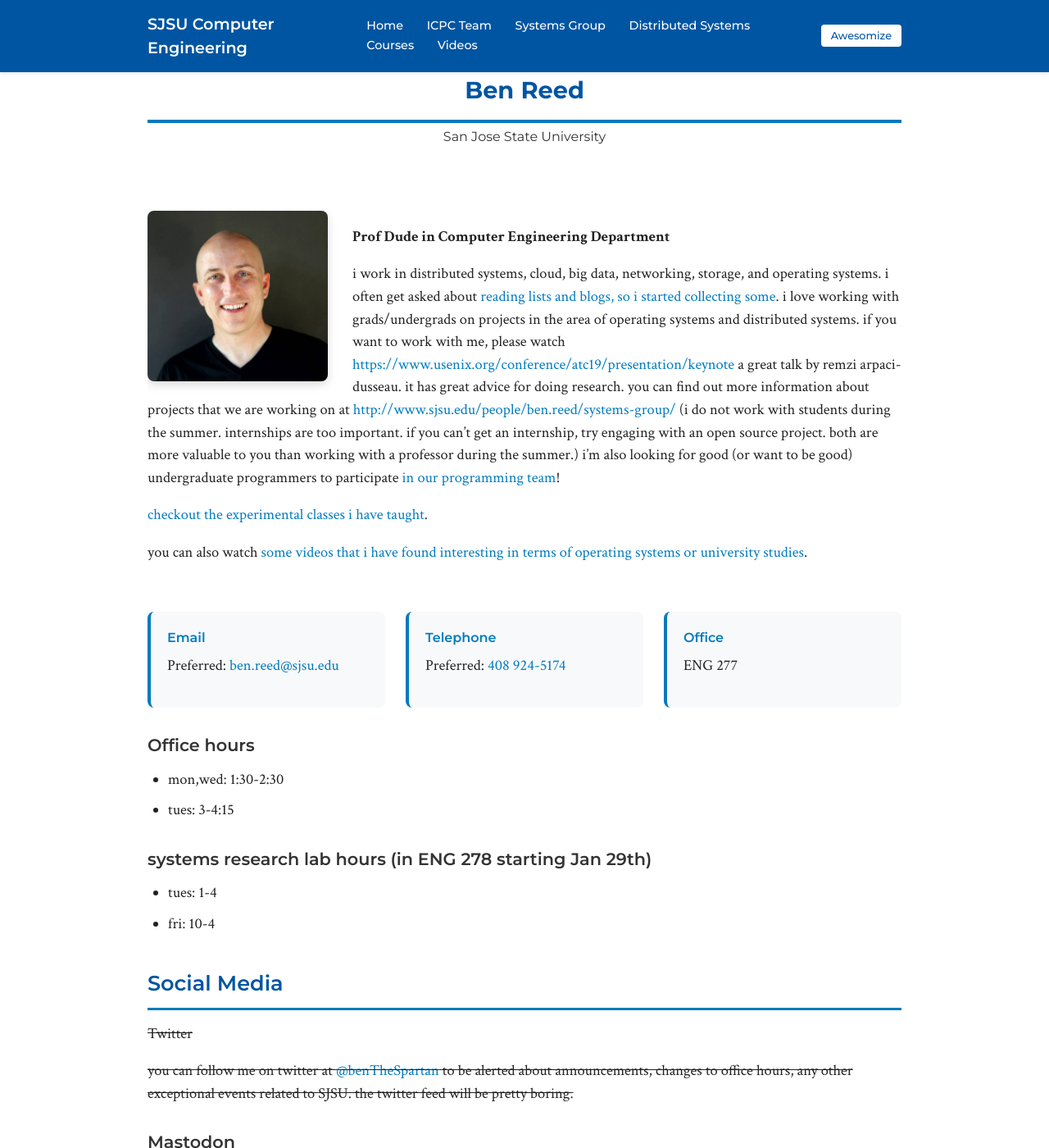
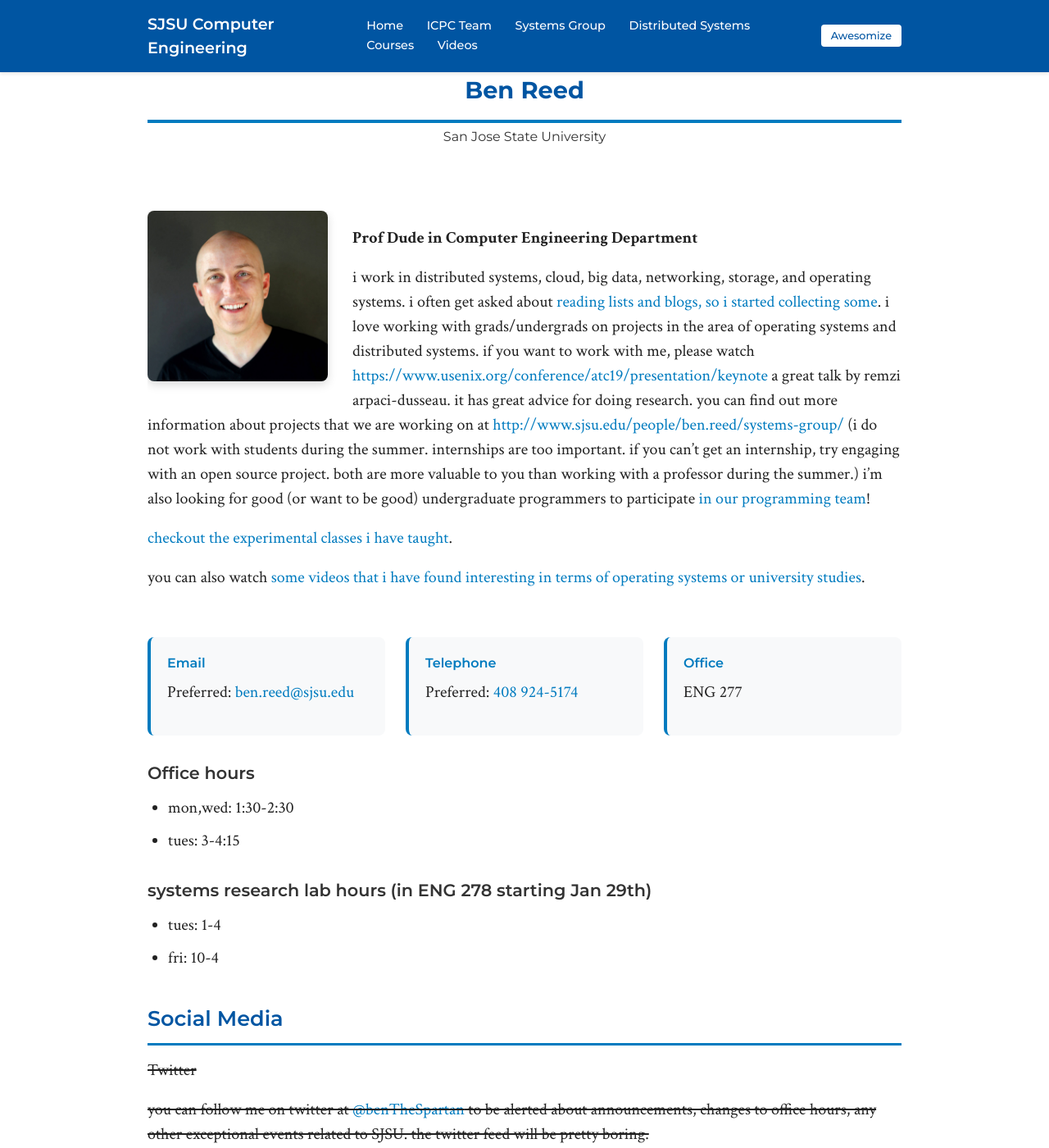
Before and after one commit to breed/benreed-sjsu, a Jekyll site: the page built from index.md, in a window 1280 px wide and 1400 px high. Shown: the whole window at 82% size. Built offline with Jekyll 4.4.1, drawn with Linux system fonts in a browser that asks for light colours.

Commit message:
Increase body text font size to 1.25rem
Co-Authored-By: Claude Opus 4.5 <noreply@anthropic.com>

```diff
--- a/css/style.css
+++ b/css/style.css
@@ -195,7 +195,7 @@ h4 {
 
 p {
     margin-bottom: 18px;
-    font-size: 1.15rem;
+    font-size: 1.25rem;
 }
 
 /* Links */
@@ -217,7 +217,7 @@ ul, ol {
 
 li {
     margin-bottom: 10px;
-    font-size: 1.15rem;
+    font-size: 1.25rem;
 }
 
 /* Images */
```
